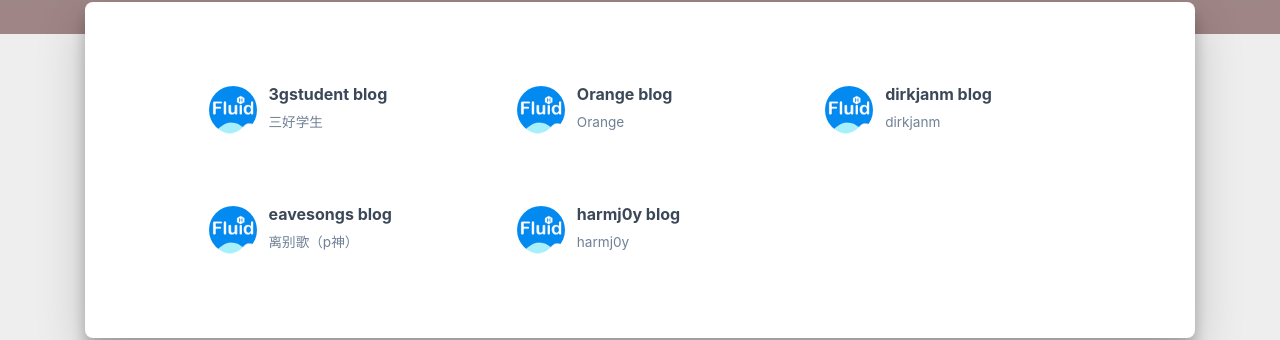
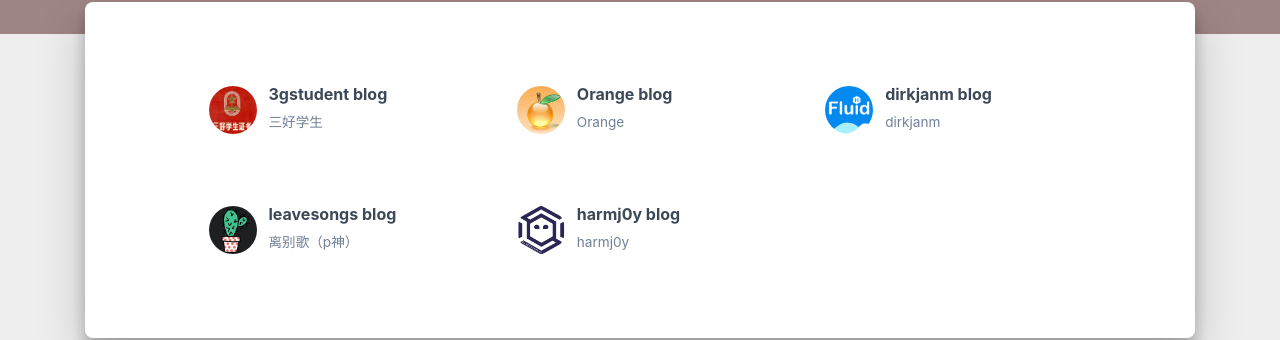
Before and after one commit to Gr3yyy123/Gr3yyy123.github.io, a plain HTML site: page links/index.html in a window 1280 px wide. Shown: the part 446-786 px from the top of the page. Drawn offline with nearby package versions, Linux system fonts and the light colour scheme; a small style sheet from the web is missing.

Commit message:
Site updated: 2021-02-23 16:54:12

```diff
--- a/links/index.html
+++ b/links/index.html
@@ -190,7 +190,7 @@
         <div class="card-content">
 
             <div class="link-avatar my-auto">
-              <img src="/img/favicon.png" srcset="/img/loading.gif" alt="3gstudent blog" />
+              <img src="/img/link/3gstudent.jpg" srcset="/img/loading.gif" alt="3gstudent blog" />
             </div>
 
           <div class="link-text">
@@ -207,7 +207,7 @@
         <div class="card-content">
 
             <div class="link-avatar my-auto">
-              <img src="/img/favicon.png" srcset="/img/loading.gif" alt="Orange blog" />
+              <img src="/img/link/orange.jpg" srcset="/img/loading.gif" alt="Orange blog" />
             </div>
 
           <div class="link-text">
@@ -241,11 +241,11 @@
         <div class="card-content">
 
             <div class="link-avatar my-auto">
-              <img src="/img/favicon.png" srcset="/img/loading.gif" alt="eavesongs blog" />
+              <img src="/img/link/leavesong.png" srcset="/img/loading.gif" alt="leavesongs blog" />
             </div>
 
           <div class="link-text">
-            <div class="link-title">eavesongs blog</div>
+            <div class="link-title">leavesongs blog</div>
             <div class="link-intro">离别歌（p神）</div>
           </div>
         </div>
@@ -258,7 +258,7 @@
         <div class="card-content">
 
             <div class="link-avatar my-auto">
-              <img src="/img/favicon.png" srcset="/img/loading.gif" alt="harmj0y blog" />
+              <img src="/img/link/harmj0y.png" srcset="/img/loading.gif" alt="harmj0y blog" />
             </div>
 
           <div class="link-text">
```
Also changed, not shown: img/link/3gstudent.jpg (added), img/link/harmj0y.png (added), img/link/leavesong.png (added), img/link/orange.jpg (added).
